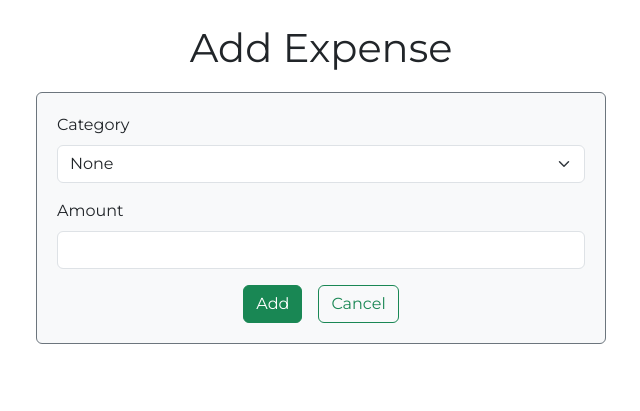
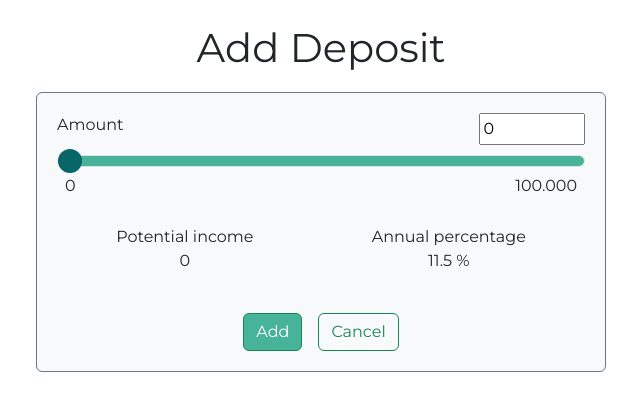
Before and after one commit to sh-andriy/Spendy, a Django app: page /transactions/add_expense/ in a window 1280 px wide. Shown: the part 56-467 px from the top of the page, without its empty margins (319-959 px from the left). Run offline with Django 4.2, Linux system fonts and the light colour scheme.

Commit message:
adding deposit form

```diff
--- a/essentials/static/navigation.js
+++ b/essentials/static/navigation.js
@@ -50,3 +50,29 @@
 // function roundToTwoDecimal(number) {
 //     return parseFloat(number).toFixed(2);
 // }
+
+// ---------------------------------DEPOSIT-------------------------------------
+
+
+function percentage(percent, total) {
+    return ((total/100)*percent).toFixed(2)
+};
+
+function getRange(val){
+    const result = parseFloat(val) + parseFloat(percentage(11.5, val));
+    document.getElementById("potentialIncome").innerHTML = result;
+    document.getElementById("inputNumber").value = val;
+};
+
+function cloneValue(val) {
+    if(val > 100000){
+        val = 100000;
+        inputNumber.value = val;
+    }else if(val <= 0){
+        val = 0;
+        inputNumber.value = val;
+    }
+    document.getElementById("range").value = val;
+    const result = parseFloat(val) + parseFloat(percentage(11.5, val));
+    document.getElementById("potentialIncome").innerHTML = result.toFixed(2);
+};
--- a/essentials/static/styles.css
+++ b/essentials/static/styles.css
@@ -50,3 +50,63 @@
 .page-name {
   margin-bottom: 20px;
 }
+
+
+/* -------------------------------DEPOSIT----------------------------------------- */
+
+.range{
+  display: block;
+    width: 100%;
+    font-size: 1rem;
+    font-weight: 400;
+    line-height: 1.5;
+    background-clip: padding-box;
+    border: var(--bs-border-width) solid var(--bs-border-color);
+    -webkit-appearance: none;
+    -moz-appearance: none;
+    appearance: none;
+    border-radius: 0.375rem;
+    margin-top: 10px;
+}
+input[type=range]::-webkit-slider-thumb{
+  -webkit-appearance: none;
+  border: none;
+  height: 24px;
+  width: 24px;
+  border-radius: 50%;
+  background: #096667;
+  margin-top: -7px;
+}
+
+input[type=range]::-webkit-slider-runnable-track {
+  border: none;
+  border-radius: 6px;
+  height: 10px;
+  background: #47b399;
+}
+
+.btn-success{
+  background: #47b399;
+}
+
+.rangeNum{
+  width: 20%;
+}
+
+.upperText{
+  display: flex;
+  justify-content: space-between;
+}
+
+.lowerText1{
+  margin-top: 4px;
+  display: flex;
+  justify-content: space-between;
+  padding: 3px 8px;
+}
+
+.lowerText2{
+  margin-top: 3%;
+  display: flex;
+  justify-content: space-around;
+}
--- a/essentials/templates/transactions/add_expense.html
+++ b/essentials/templates/transactions/add_expense.html
@@ -3,29 +3,33 @@
 
 {% block body %}
 
-<h1 class="page-name text-center">Add Expense</h1>
+<h1 class="page-name text-center">Add Deposit</h1>
 <div class="row">
-  <div
-    class="col-lg-6 col-md-12 income-form mx-auto bg-light border border-secondary rounded"
-  >
-    <form>
+  <div class="col-lg-6 col-md-12 income-form mx-auto bg-light border border-secondary rounded">
+    <form method="POST">
+      {% csrf_token %}
       <div class="mb-3">
-        <label for="exampleInputEmail1" class="form-label">Category</label>
-        <select class="form-select" aria-label="Default select example">
-          <option selected>None</option>
-          <option value="1">Sport</option>
-          <option value="2">Health</option>
-          <option value="3">Shopping</option>
-          <option value="1">Clothes</option>
-          <option value="2">Attractions</option>
-          <option value="3">Public transport</option>
-          <option value="3">Food</option>
-        </select>
+        <div class="upperText">
+          <label for="inputNumber" class="form-label">Amount</label>
+          <input type="number" class="rangeNum" name="inputNumber" id="inputNumber" value="0" min="0" max="100000"  oninput="cloneValue(this.value)">
+        </div>
+        <input type="range" class="range" id="range" min="0" max="100000" step="1" value="0" oninput="getRange(this.value)" />
+        <div class="lowerText1">
+          <label class="form-label text-center">0</label>
+          <label  class="form-label text-center">100.000</label>
+        </div>
+        <div class="lowerText2">
+          <label  class="form-label text-center">
+            Potential income<br>
+            <p id="potentialIncome" name="income">0</p>
+          </label>
+          <label class="form-label text-center">
+            Annual percentage<br>
+            11.5 %
+          </label>
+        </div>
       </div>
-      <div class="mb-3">
-        <label for="inputNumber" class="form-label">Amount</label>
-        <input type="number" class="form-control" id="inputNumber" />
-      </div>
+
       <div class="d-flex justify-content-center gap-3">
         <button type="submit" class="btn btn-success">Add</button>
         <button class="btn btn-outline-success">Cancel</button>
```
